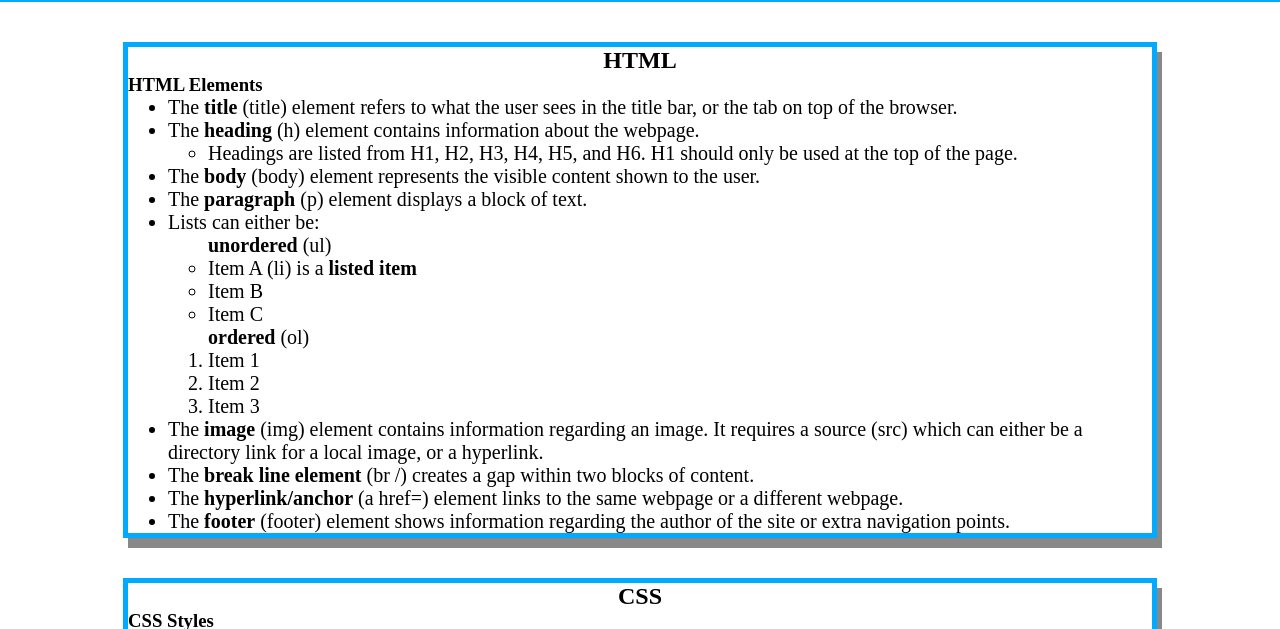
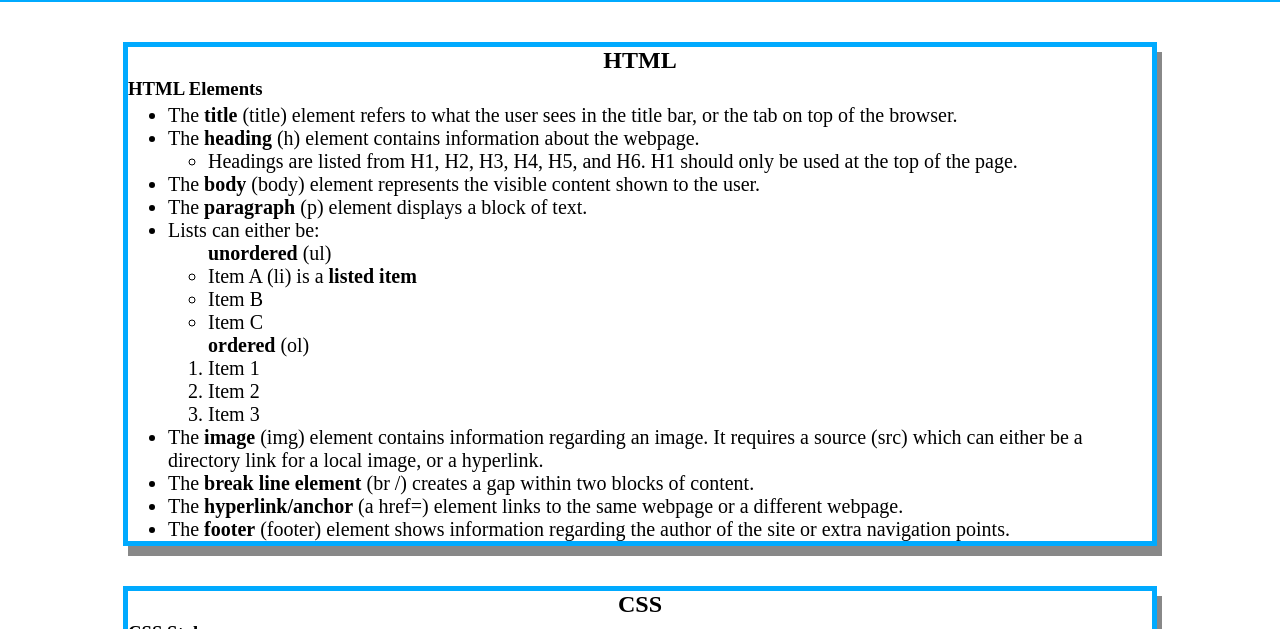
Before and after one commit to JoshuaToback/prework-study-guide, a plain HTML site: page prework-study-guide/index.html in a window 1280 px wide. Shown: the part 118-747 px from the top of the page. Drawn offline with Linux system fonts and the light colour scheme.

```diff
--- a/prework-study-guide/assets/style.css
+++ b/prework-study-guide/assets/style.css
@@ -14,6 +14,10 @@ footer {
 h1,
 h2 {
     text-align: center;
+}
+
+h3 {
+    line-height: 30px;
 }
 
 img {
```
Also changed, not shown: 1 other file.
